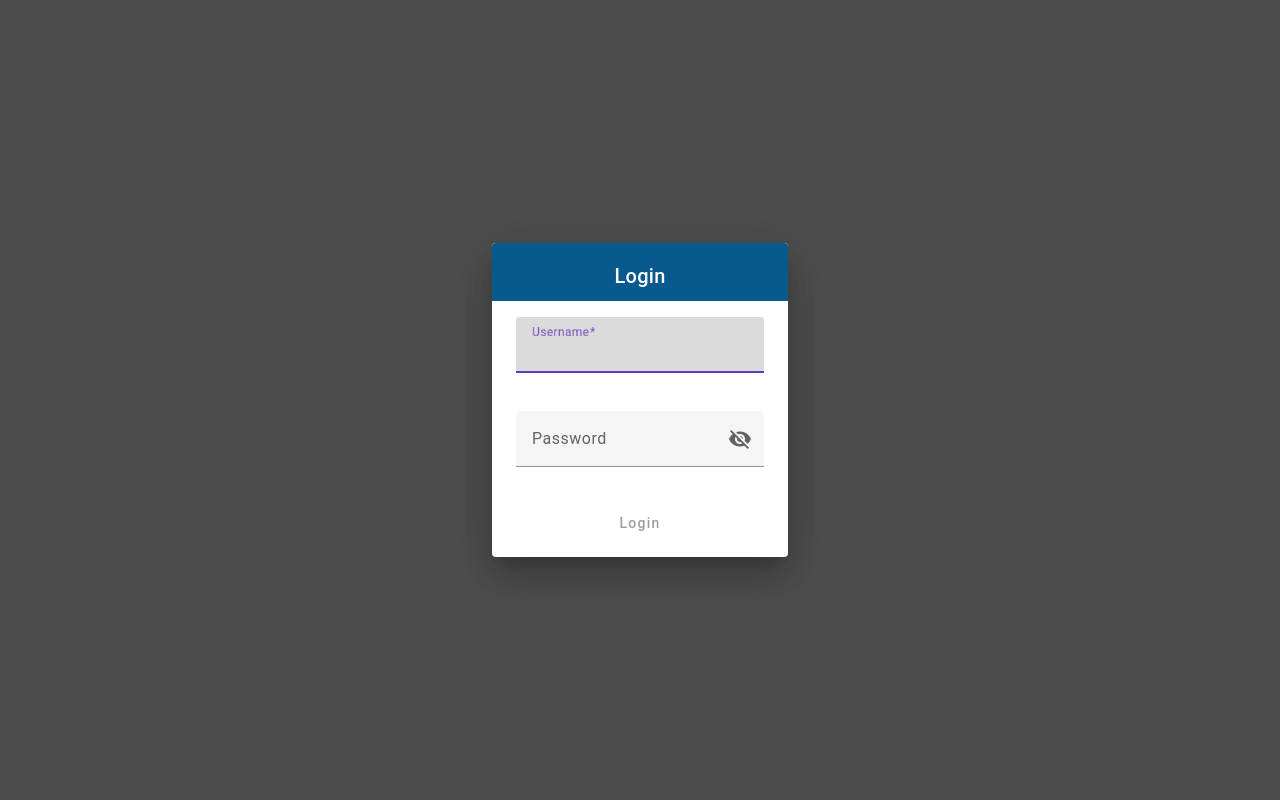
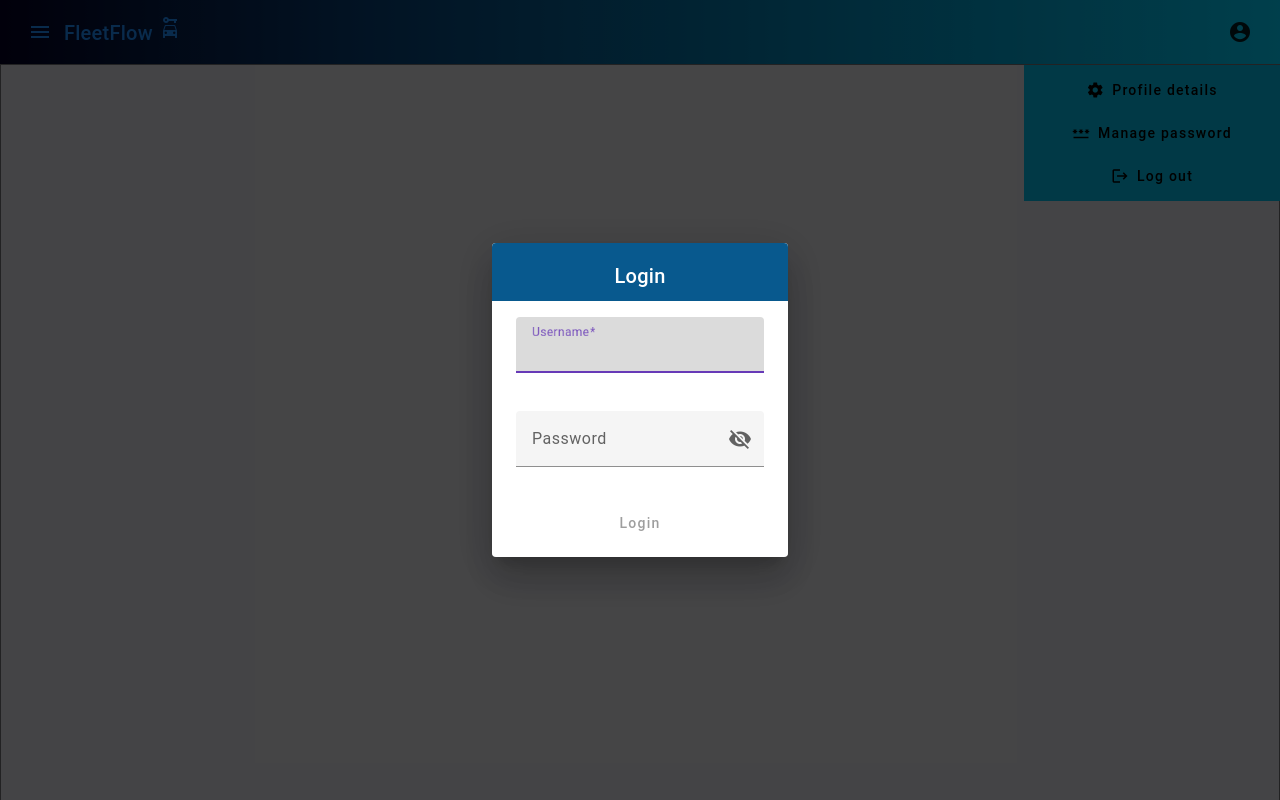
Before and after one commit to LjiljanaSkavic/RentalFEApp, an Angular app: page / in a window 1280 px wide. Built offline with nearby package versions, Linux system fonts and the light colour scheme.

Commit message:
Implement menu

```diff
--- a/src/app/app.component.html
+++ b/src/app/app.component.html
@@ -1,2 +1,97 @@
-<ng-container *ngIf='isLoggedIn'> <h1>Welcome to the app!</h1> </ng-container>
-<router-outlet></router-outlet>
+<mat-toolbar class="toolbar-container">
+  <div class="toolbar-container-left">
+    <button
+      (click)="drawer.toggle()"
+      mat-icon-button>
+      <mat-icon>menu</mat-icon>
+    </button>
+    <mat-label
+      (click)="onRentalAppClick()"
+      class="rental-app-label">FleetFlow
+      <mat-icon>car_rental</mat-icon>
+    </mat-label>
+  </div>
+
+  <div class="toolbar-container-right">
+    <button
+      (click)="onToggleAccountMenuClick()"
+      class="profile-details"
+      mat-icon-button>
+      <mat-icon>account_circle</mat-icon>
+    </button>
+  </div>
+</mat-toolbar>
+
+<mat-drawer-container class="container">
+  <mat-drawer
+    #drawer
+    class="sidenav">
+    <mat-nav-list>
+      <button
+        (click)="drawer.close()"
+        *ngIf="user?.role === 'Administrator' || user?.role === 'Manager'"
+        class="mat-list-item"
+        routerLink="/vehicles"
+        routerLinkActive="active">Vehicles
+      </button>
+      <button
+        (click)="drawer.close()"
+        *ngIf="user?.role === 'Administrator' || user?.role === 'Manager'"
+        class="mat-list-item"
+        routerLink="/manufacturers "
+        routerLinkActive="active">Manufacturers
+      </button>
+      <button
+        (click)="drawer.close()"
+        *ngIf="user?.role === 'Administrator'"
+        class="mat-list-item"
+        routerLink="/users"
+        routerLinkActive="active">Users
+      </button>
+      <button
+        (click)="drawer.close()"
+        *ngIf="user?.role === 'Operator' || user?.role === 'Manager'"
+        class="mat-list-item"
+        routerLink="/rentals"
+        routerLinkActive="active">Rentals
+      </button>
+      <button
+        (click)="drawer.close()"
+        *ngIf="user?.role === 'Manager'"
+        class="mat-list-item"
+        routerLink="/statistics"
+        routerLinkActive="active">Statistics
+      </button>
+    </mat-nav-list>
+  </mat-drawer>
+
+  <mat-drawer-content>
+    <div
+      [@collapse]="collapsed"
+      class="quick-profile-view-card">
+      <button
+        (click)="onProfileDetailsClick()"
+        class="icon-label-wrapper"
+        mat-button>
+        <mat-icon>settings</mat-icon>
+        Profile details
+      </button>
+
+      <button
+        (click)="onChangePasswordClick()"
+        class="icon-label-wrapper"
+        mat-button>
+        <mat-icon>password</mat-icon>
+        Manage password
+      </button>
+      <button
+        (click)="onLogOutClick()"
+        class="icon-label-wrapper"
+        mat-button>
+        <mat-icon>logout</mat-icon>
+        Log out
+      </button>
+    </div>
+    <router-outlet></router-outlet>
+  </mat-drawer-content>
+</mat-drawer-container>
--- a/src/app/app.component.scss
+++ b/src/app/app.component.scss
@@ -0,0 +1,80 @@
+@import "src/app/shared/colors";
+
+body {
+  overflow: hidden;
+}
+
+.toolbar-container {
+  display: flex;
+  justify-content: space-between;
+  position: sticky;
+  top: 0;
+  z-index: 150;
+  background: rgb(2, 0, 36);
+  background: linear-gradient(90deg, rgba(2, 0, 36, 1) 0%, rgba(9, 66, 121, 1) 29%, rgba(0, 212, 255, 1) 100%);
+}
+
+.toolbar-container-left {
+  display: flex;
+  align-items: center;
+  color: $color-blue-3;
+}
+
+.toolbar-container-right {
+  display: flex;
+  align-items: center;
+}
+
+.rental-app-label {
+  cursor: pointer;
+}
+
+.container {
+  height: 100vh;
+  border: 1px solid rgba(0, 0, 0, 0.5);
+  background-color: $color-gray-1;
+}
+
+.sidenav {
+  display: flex;
+  flex-direction: column;
+  width: 200px;
+  background-color: $color-blue-4;
+  color: $color-blue-3;
+  padding: 16px;
+}
+
+.mat-toolbar {
+  background-color: $color-blue-3;
+}
+
+.mat-list-item {
+  color: $color-blue-3;
+  background-color: $color-blue-4;
+  width: 100%;
+  padding: 16px;
+  border: none;
+  cursor: pointer;
+}
+
+.mat-list-item:hover {
+  background-color: $color-blue-7;
+}
+
+.mat-list-item.active {
+  background-color: $color-blue-1;
+  color: $color-gray-1;
+}
+
+.quick-profile-view-card {
+  z-index: 20;
+  height: 120px;
+  width: 240px;
+  background-color: $color-blue-6;
+  display: flex;
+  flex-direction: column;
+  gap: 8px;
+  padding: 8px;
+  position: fixed;
+  right: 0;
+}
--- a/src/app/app.component.ts
+++ b/src/app/app.component.ts
@@ -1,12 +1,13 @@
 import { ChangeDetectorRef, Component, OnDestroy, OnInit } from '@angular/core';
 import { LoginComponent } from "./component/login/login.component";
-import { UserService } from "./services/user.service";
 import { MatDialog } from "@angular/material/dialog";
 import { animate, AUTO_STYLE, state, style, transition, trigger } from "@angular/animations";
 import { UserStoreService } from "./services/user-store.service";
 import { AppUser } from "./model/AppUser";
 import { Subscription } from "rxjs";
+
 export const DEFAULT_ANIMATION_DURATION = 100;
+
 @Component({
   selector: 'app-root',
   templateUrl: './app.component.html',
@@ -20,39 +21,42 @@ export const DEFAULT_ANIMATION_DURATION = 100;
     ])
   ]
 })
-export class AppComponent implements OnInit, OnDestroy{
+export class AppComponent implements OnInit, OnDestroy {
   user: AppUser | null = null;
-  isLoggedIn = false;
   subscription = new Subscription();
+  collapsed = false;
+
   constructor(private _userStoreService: UserStoreService,
-              public dialog: MatDialog,
-              private _changeDetectorRef: ChangeDetectorRef) {
+              private _changeDetectorRef: ChangeDetectorRef,
+              public dialog: MatDialog) {
   }
+
   ngOnInit(): void {
     this.user = this._userStoreService.getLoggedInUser();
     if (this.user !== null) {
       this._userStoreService.setUserAsLoggedIn(this.user);
     } else {
-     this.openLogin();
+      this.openLogin();
     }
 
     this.subscribeToUserChanges();
   }
 
-  openLogin(): void{
+  openLogin(): void {
     const dialogRef = this.dialog.open(LoginComponent,
       {
         disableClose: true,
         hasBackdrop: true,
-        backdropClass: 'rental-app-backdrop'});
+        backdropClass: 'rental-app-backdrop'
+      });
     dialogRef.afterClosed().subscribe((user) => {
       this._userStoreService.setUserAsLoggedIn(user);
       this._userStoreService.isLoggedIn$.next(true);
     });
   }
 
-  subscribeToUserChanges(): void{
-   this.subscription.add(this._userStoreService.isLoggedIn$.subscribe(res => {
+  subscribeToUserChanges(): void {
+    this.subscription.add(this._userStoreService.isLoggedIn$.subscribe(res => {
       if (res) {
         this.user = this._userStoreService.getLoggedInUser();
         this._changeDetectorRef.detectChanges();
@@ -63,6 +67,27 @@ export class AppComponent implements OnInit, OnDestroy{
     }));
   }
 
+  onProfileDetailsClick(): void {
+
+  }
+
+  onChangePasswordClick(): void {
+
+  }
+
+  onLogOutClick(): void {
+
+  }
+
+  onRentalAppClick(): void {
+
+  }
+
+  onToggleAccountMenuClick(): void {
+
+  }
+
+
   ngOnDestroy(): void {
     this.subscription.unsubscribe();
   }
--- a/src/app/model/AppUser.ts
+++ b/src/app/model/AppUser.ts
@@ -1,3 +1,5 @@
+export type UserRole = 'Manager' | 'Administrator' | 'Operator';
+
 export interface AppUser {
   id: number;
   username: string;
@@ -5,6 +7,6 @@ export interface AppUser {
   lastName: string;
   email: string;
   phone: string;
-  role: string;
+  role: UserRole;
   profilePictureId: number;
 }
--- a/src/app/shared/colors.scss
+++ b/src/app/shared/colors.scss
@@ -1,4 +1,16 @@
 $color-white: #fff;
 $color-black: #000;
 
+
 $color-blue-1: #08598e;
+$color-blue-2: #01c7f3;
+$color-blue-3: #1E90FF;
+$color-blue-4: #041741;
+$color-blue-5: #0498c8;
+$color-blue-6: #05c1eb;
+$color-blue-7: #0a2663;
+$color-blue-8: #ADD8E6;
+
+$color-gray-1: #e6e6eb;
+$color-gray-2: #48484a;
+$color-gray-3: gray;
```
Also changed, not shown: src/app/app.module.ts (+13 -2 lines).
